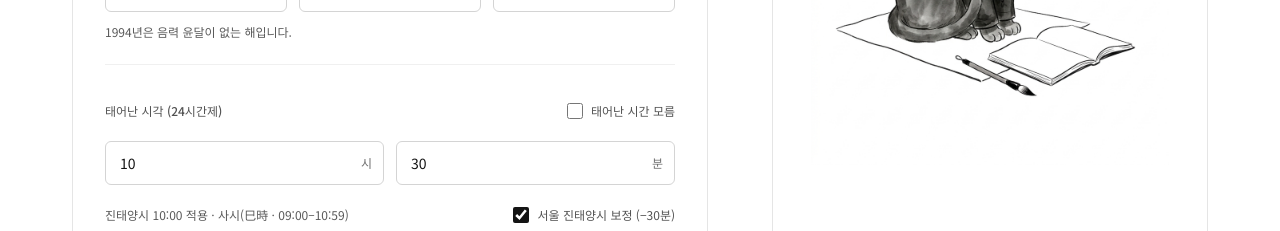
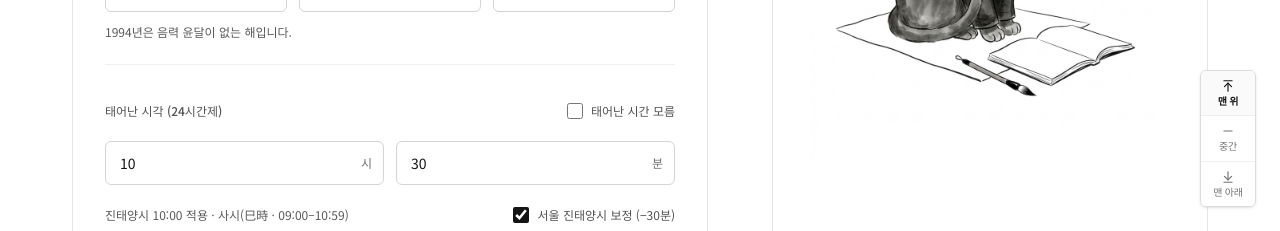
Before and after one commit to lagetom/tanjae-life, a React (Vite) app: page / in a window 1280 px wide. Both pictures are taken after a click on the button "음력". Shown: the part 569-800 px from the top of the page. Built offline with nearby package versions, Linux system fonts and the light colour scheme; a web font is replaced by a local one.

Commit message:
feat: add scroll navigation bar
Introduce a persistent ScrollNavBar component that tracks scroll position and enables quick navigation for long-form content. Added a watchKey mechanism to re-initialize measurement when view states change.

```diff
--- a/src/App.tsx
+++ b/src/App.tsx
@@ -12,6 +12,7 @@ import {
   RelationshipView,
 } from './components/RelationshipView';
 import { REPORT_PAGES, type ReportPageId, ReportView } from './components/ReportView';
+import { ScrollNavBar } from './components/ScrollNavBar';
 import { TopBar } from './components/TopBar';
 import { PRESET_PROFILES } from './constants/uiMeta';
 import type {
@@ -415,6 +416,8 @@ export default function App() {
         )}
       </div>
 
+      <ScrollNavBar watchKey={`${mode}:${activeReportPage}:${activeRelationPage}`} />
+
       <BokchaeModal open={bokchaeOpen} onClose={() => setBokchaeOpen(false)} />
     </div>
   );
--- /dev/null
+++ b/src/components/ScrollNavBar.tsx
@@ -0,0 +1,118 @@
+import { useCallback, useEffect, useState } from 'react';
+import { ArrowDownToLine, ArrowUpToLine, Minus } from 'lucide-react';
+
+type ScrollZone = 'top' | 'middle' | 'bottom';
+
+interface ScrollNavBarProps {
+  /** Changes whenever view/chapter changes so scrollable height is re-measured immediately */
+  watchKey: string;
+}
+
+const MIN_SCROLLABLE_PX = 280;
+
+export function ScrollNavBar({ watchKey }: ScrollNavBarProps) {
+  const [visible, setVisible] = useState(false);
+  const [activeZone, setActiveZone] = useState<ScrollZone>('top');
+
+  const syncScrollState = useCallback(() => {
+    const doc = document.documentElement;
+    const maxScroll = Math.max(0, doc.scrollHeight - window.innerHeight);
+
+    if (maxScroll < MIN_SCROLLABLE_PX) {
+      setVisible(false);
+      return;
+    }
+
+    setVisible(true);
+    const ratio = window.scrollY / maxScroll;
+    if (ratio <= 0.25) {
+      setActiveZone('top');
+    } else if (ratio >= 0.75) {
+      setActiveZone('bottom');
+    } else {
+      setActiveZone('middle');
+    }
+  }, []);
+
+  useEffect(() => {
+    syncScrollState();
+    const rafId = window.requestAnimationFrame(syncScrollState);
+    const timerId = window.setTimeout(syncScrollState, 220);
+
+    const handleScroll = () => syncScrollState();
+    window.addEventListener('scroll', handleScroll, { passive: true });
+    window.addEventListener('resize', handleScroll, { passive: true });
+
+    let observer: ResizeObserver | null = null;
+    if (typeof ResizeObserver !== 'undefined') {
+      observer = new ResizeObserver(syncScrollState);
+      observer.observe(document.body);
+    }
+
+    return () => {
+      window.cancelAnimationFrame(rafId);
+      window.clearTimeout(timerId);
+      window.removeEventListener('scroll', handleScroll);
+      window.removeEventListener('resize', handleScroll);
+      observer?.disconnect();
+    };
+  }, [syncScrollState, watchKey]);
+
+  const scrollToZone = (zone: ScrollZone) => {
+    const doc = document.documentElement;
+    const maxScroll = Math.max(0, doc.scrollHeight - window.innerHeight);
+    const targetTop =
+      zone === 'top' ? 0 : zone === 'middle' ? Math.round(maxScroll / 2) : maxScroll;
+    const prefersReduced = window.matchMedia('(prefers-reduced-motion: reduce)').matches;
+    window.scrollTo({
+      top: targetTop,
+      behavior: prefersReduced ? 'auto' : 'smooth',
+    });
+  };
+
+  if (!visible) return null;
+
+  const items: {
+    zone: ScrollZone;
+    label: string;
+    ariaLabel: string;
+    Icon: typeof ArrowUpToLine;
+  }[] = [
+    { zone: 'top', label: '맨 위', ariaLabel: '페이지 맨 위로 이동', Icon: ArrowUpToLine },
+    { zone: 'middle', label: '중간', ariaLabel: '페이지 중간으로 이동', Icon: Minus },
+    { zone: 'bottom', label: '맨 아래', ariaLabel: '페이지 맨 아래로 이동', Icon: ArrowDownToLine },
+  ];
+
+  return (
+    <nav
+      aria-label="페이지 빠른 이동"
+      className="fixed right-3 bottom-4 sm:right-6 sm:bottom-6 z-30 no-print bg-white/95 backdrop-blur-sm border border-[#DCDCDC] rounded-md shadow-sm overflow-hidden"
+    >
+      <div className="flex flex-col divide-y divide-[#EFEFEF]">
+        {items.map(({ zone, label, ariaLabel, Icon }) => {
+          const isActive = activeZone === zone;
+          return (
+            <button
+              key={zone}
+              type="button"
+              onClick={() => scrollToZone(zone)}
+              aria-label={ariaLabel}
+              aria-current={isActive ? 'location' : undefined}
+              title={ariaLabel}
+              className={`w-[50px] sm:w-[54px] py-2 px-1 flex flex-col items-center justify-center gap-0.5 transition-colors cursor-pointer ${
+                isActive
+                  ? 'bg-[#FAFAFA] text-[#141414] font-semibold'
+                  : 'bg-white/95 text-[#737373] hover:text-[#141414] hover:bg-[#FAFAFA]'
+              }`}
+            >
+              <Icon className="w-3.5 h-3.5 shrink-0" aria-hidden="true" />
+              <span className="text-[10px] leading-tight tracking-tight whitespace-nowrap">
+                {label}
+              </span>
+            </button>
+          );
+        })}
+      </div>
+    </nav>
+  );
+}
```
